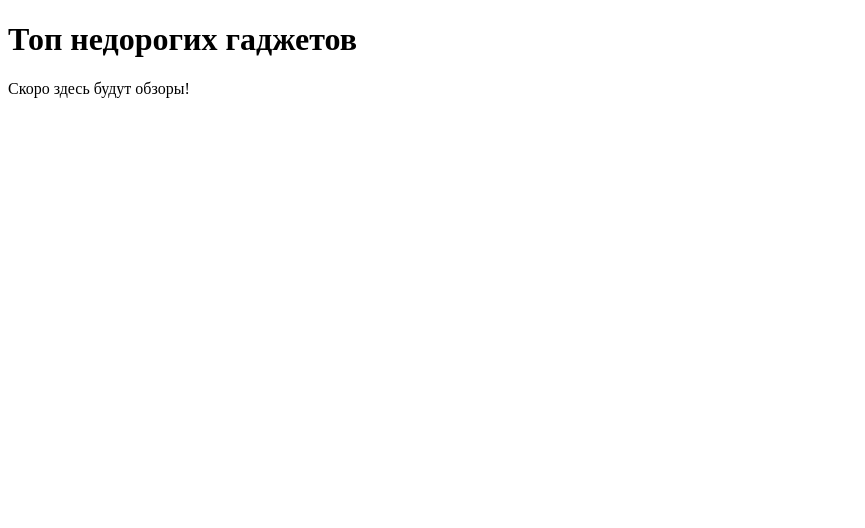
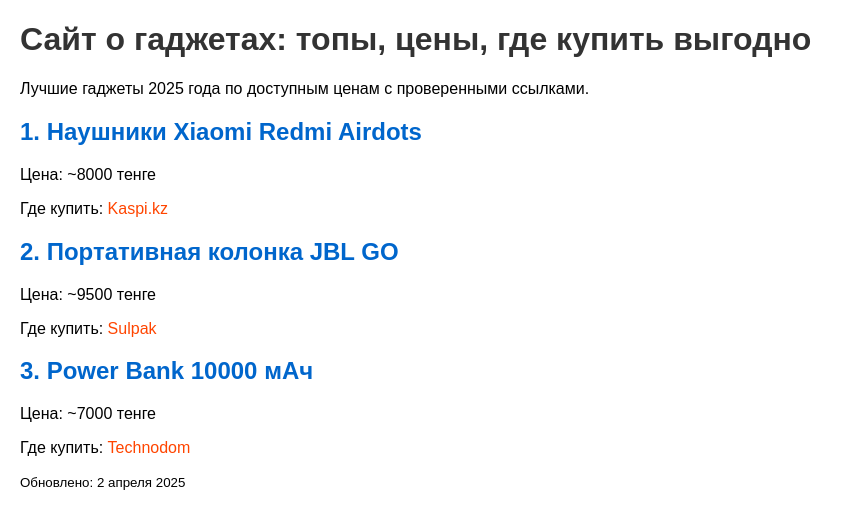
Before and after one commit to millekz/gadget-reviews, a plain HTML site: page index.html in a window 1280 px wide. Shown: the whole page, without its empty margins (0-865 px from the left). Drawn offline with Linux system fonts and the light colour scheme.

Commit message:
Добавлена страница с топом гаджетов

```diff
--- a/index.html
+++ b/index.html
@@ -2,10 +2,31 @@
 <html lang="ru">
 <head>
     <meta charset="UTF-8">
-    <title>Топ гаджетов</title>
+    <title>Сайт о гаджетах: топы, цены, где купить</title>
+    <style>
+        body { font-family: Arial, sans-serif; margin: 20px; }
+        h1 { color: #333; }
+        h2 { color: #0066cc; }
+        a { color: #ff4500; text-decoration: none; }
+        a:hover { text-decoration: underline; }
+    </style>
 </head>
 <body>
-    <h1>Топ недорогих гаджетов</h1>
-    <p>Скоро здесь будут обзоры!</p>
+    <h1>Сайт о гаджетах: топы, цены, где купить выгодно</h1>
+    <p>Лучшие гаджеты 2025 года по доступным ценам с проверенными ссылками.</p>
+
+    <h2>1. Наушники Xiaomi Redmi Airdots</h2>
+    <p>Цена: ~8000 тенге</p>
+    <p>Где купить: <a href="https://kaspi.kz/shop/p/xiaomi-redmi-airdots-chernyi-100184174/">Kaspi.kz</a></p>
+
+    <h2>2. Портативная колонка JBL GO</h2>
+    <p>Цена: ~9500 тенге</p>
+    <p>Где купить: <a href="https://www.sulpak.kz/g/portativnaya-akustika-jbl-go-3-cherniy">Sulpak</a></p>
+
+    <h2>3. Power Bank 10000 мАч</h2>
+    <p>Цена: ~7000 тенге</p>
+    <p>Где купить: <a href="https://www.technodom.kz/p/portativnoe-zaradnoe-ustrojstvo-power-bank-xiaomi-10000-mah-107010">Technodom</a></p>
+
+    <p><small>Обновлено: 2 апреля 2025</small></p>
 </body>
 </html>
```
